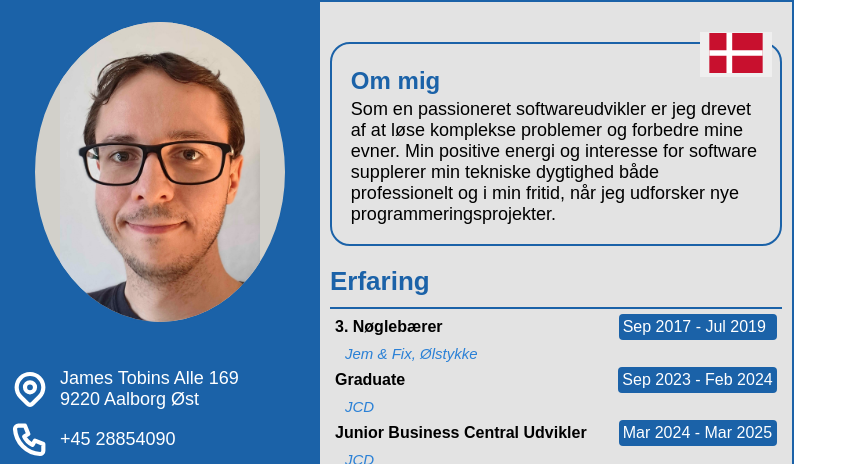
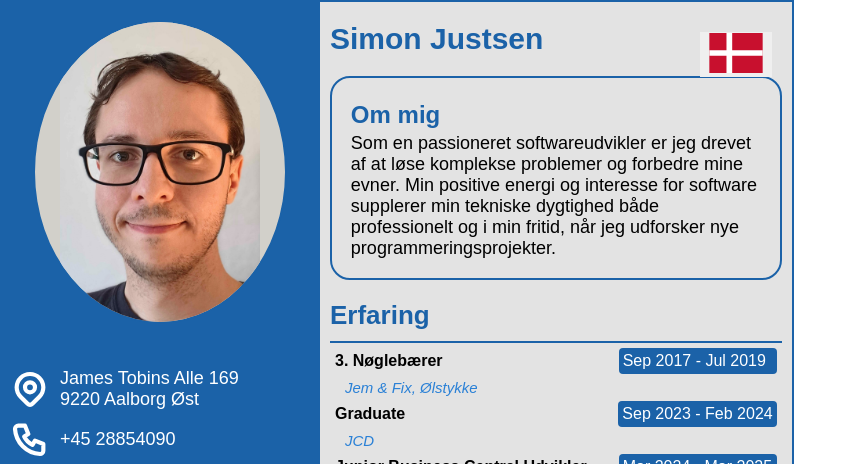
Before and after one commit to SimonJustsen3001/simonjustsen3001.github.io, a website built with webpack: page cv.html in a window 1280 px wide. Shown: the top 464 px of the page, without its empty margins (0-847 px from the left). Built offline with nearby package versions, Linux system fonts and the light colour scheme.

Commit message:
Readded name

```diff
--- a/cv.css
+++ b/cv.css
@@ -163,7 +163,8 @@ body {
 .name {
   margin: 20px 10px;
   align-self: flex-start;
-  font-size: 50px;
+  font-size: 30px;
+  font-weight: 800;
 }
 
 .description-wrapper {
--- a/src/content.json
+++ b/src/content.json
@@ -17,7 +17,7 @@
       "Docker",
       "Python"
     ],
-    "name": "",
+    "name": "Simon Justsen",
     "aboutMe": "Om mig",
     "description": "Som en passioneret softwareudvikler er jeg drevet af at løse komplekse problemer og forbedre mine evner. Min positive energi og interesse for software supplerer min tekniske dygtighed både professionelt og i min fritid, når jeg udforsker nye programmeringsprojekter.",
     "workTitle": "Erfaring",
```
